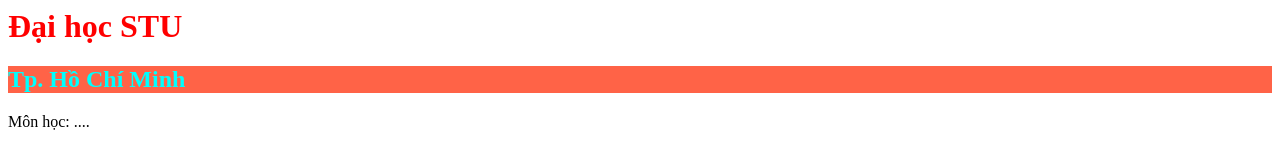
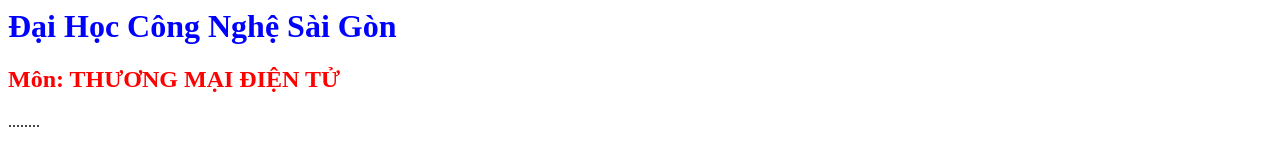
Before and after one commit to stuitec/stuitec.github.io, a plain HTML site: page index.html in a window 1280 px wide. Drawn offline with Linux system fonts and the light colour scheme.

Commit message:
Update index.html

```diff
--- a/index.html
+++ b/index.html
@@ -1,5 +1,5 @@
 <html>
-    <h1 style="color: #ff0000;">Đại học STU</h1>
-    <h2 style="color: aqua;background-color: tomato;">Tp. Hồ Chí Minh</h2>
-    <p> Môn học: .... </p>
+    <h1 style="color: #00ff;">Đại Học Công Nghệ Sài Gòn</h1>
+    <h2 style="color: red;">Môn: THƯƠNG MẠI ĐIỆN TỬ</h2>
+    <p> ........</p>
 </html>
```
